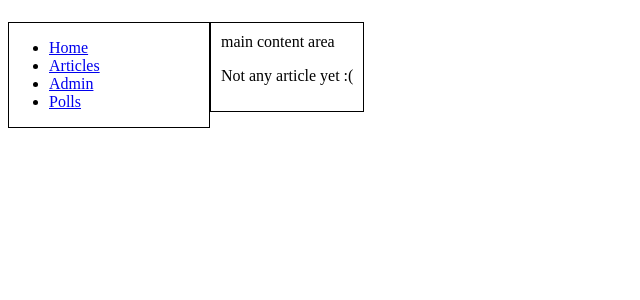
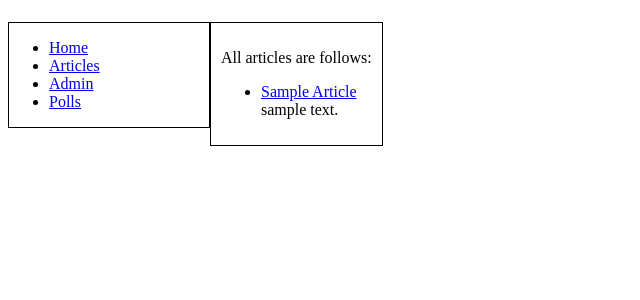
Before and after one commit to exploreshaifali/Poll-App, a Django app: page /articles/all/ in a window 1280 px wide. Shown: the part 58-358 px from the top of the page, without its empty margins (0-640 px from the left). Run offline with Django 3.2, Linux system fonts and the light colour scheme; tables that the repository leaves empty hold one stand-in row (values such as "Sample post").

Commit message:
Modified condition for showing articles or Not any article message

```diff
--- a/articles/templates/articles/all.html
+++ b/articles/templates/articles/all.html
@@ -7,8 +7,8 @@
   </header>
 {% endblock %}
 
-{% block body %}
-  {% if articles_listl.count <= 0 %}
+{% block content %}
+  {% if articles_list.count > 0 %}
       <section>
           <p>All articles are follows:</p>
           {% for article in articles_list %}
```
